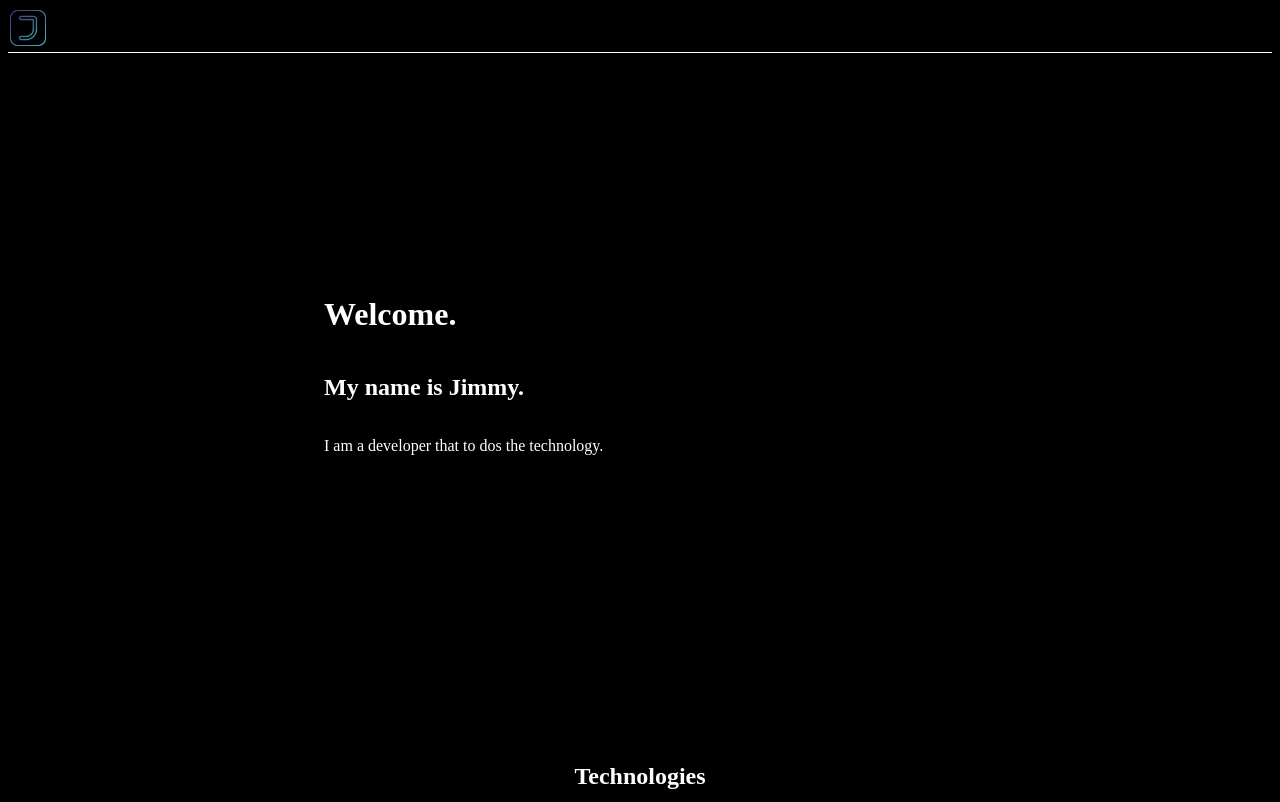
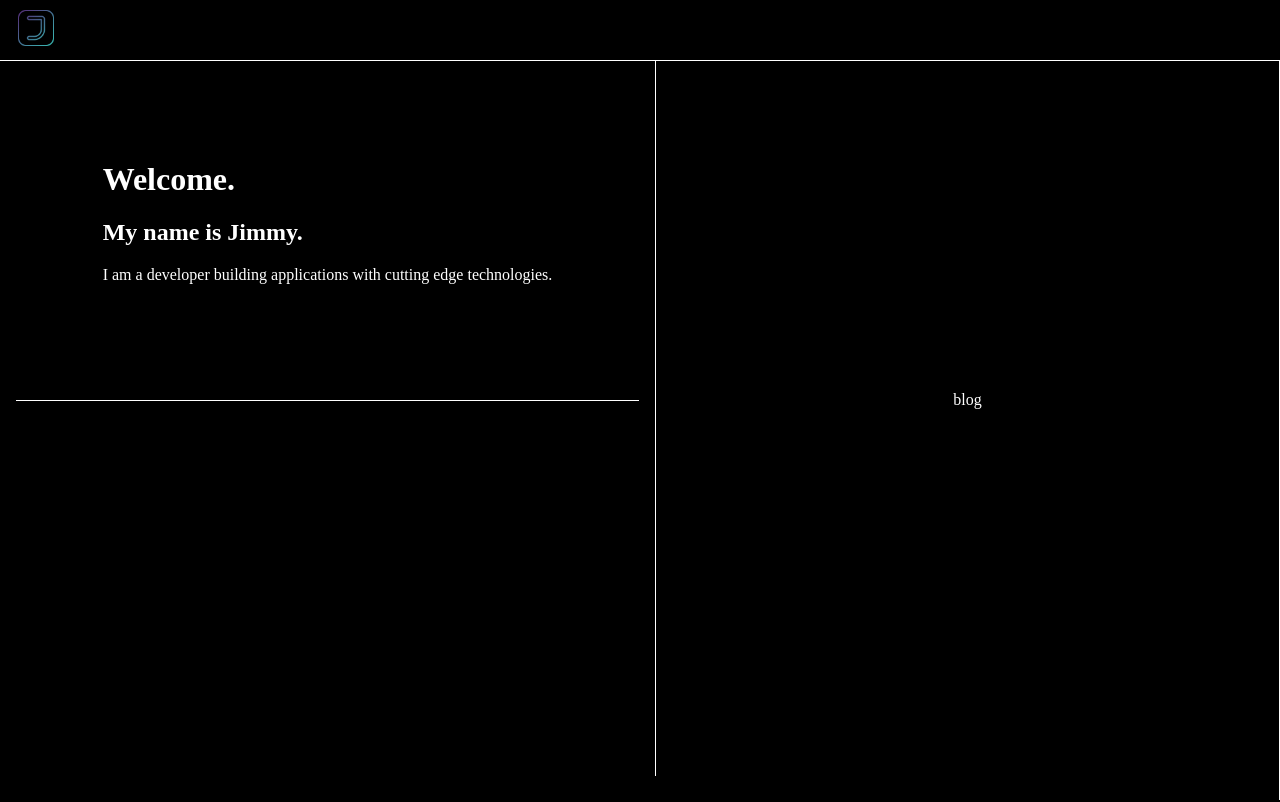
Before and after one commit to NguyenVBRC/next-portfolio-2024, a Next.js app: page / in a window 1280 px wide. Shown: the top 802 px of the page. Built offline with nearby package versions, Linux system fonts and the light colour scheme.

Commit message:
Styling - Set up page layout foundation

```diff
--- a/app/components/Introduction.js
+++ b/app/components/Introduction.js
@@ -1,9 +1,11 @@
 export default function Introduction() {
   return (
-    <div className="intro">
+    <div>
       <h1>Welcome.</h1>
       <h2>My name is Jimmy.</h2>
-      <p>I am a developer that to dos the technology.</p>
+      <p>
+        I am a developer building applications with cutting edge technologies.
+      </p>
     </div>
   );
 }
--- a/app/components/NavigationBar.js
+++ b/app/components/NavigationBar.js
@@ -1,6 +1,6 @@
 export default function NavigationBar() {
   return (
-    <nav>
+    <nav className="nav-bar">
       <img className="nav-logo" src="/jLogo.png" alt="Logo" />
     </nav>
   );
--- a/app/components/Technology.js
+++ b/app/components/Technology.js
@@ -1,8 +1,27 @@
 export default function Technology() {
+  const certifications = [
+    "AWS Cloud Practitioner",
+    "Full Stack Developer Certification",
+    "Programming Foundations: Algorithms Certificate",
+    "Programming Foundations: Object-Oriented Design",
+  ];
+
   return (
     <div className="tech">
       <h2>Technologies</h2>
-      <span>AWS, Azure, TypeScript, Node, React, Next, Restful APIs, Git</span>
+      <p id="hasBorder">
+        AWS, Azure, TypeScript, Node, React, Next, Restful APIs, Git, Nuxt, Vue
+      </p>
+      <h2>Certifications</h2>
+      <ul className="certs" id="hasBorder">
+        {certifications.map((cert, index) => {
+          return (
+            <li key={index} id="certList">
+              {cert}
+            </li>
+          );
+        })}
+      </ul>
     </div>
   );
 }
--- a/app/globals.css
+++ b/app/globals.css
@@ -5,48 +5,53 @@
 html,
 body {
   background-color: black;
-  height: 90%;
+  height: 100%;
+  margin: 0;
+  padding: 0;
 }
 
-nav {
+/* Navigation Bar */
+.nav-bar {
+  background-color: black;
   border-bottom: solid white 1px;
+  position: fixed;
+  top: 0;
   width: 100%;
 }
 
 .nav-logo {
   height: 40px;
+  margin: 0.5rem 0 0.5rem 1rem;
   width: 40px;
+  z-index: 100;
 }
 
-.page {
+/* Container */
+.container {
+  border-right: solid 1px white;
+  display: flex;
+  justify-content: center;
   align-items: center;
-  display: flex;
-  flex-direction: column;
-  justify-content: center;
-  margin: auto;
+  height: 100vh;
+}
+
+.intro-container {
+  border-right: solid 1px white;
+  height: 90%;
+  padding: 1em;
+  overflow: hidden; /* Ensure no scrollbars appear */
   width: 50%;
 }
 
-.intro {
+#intro {
+  align-items: center;
+  border-bottom: solid 1px white;
   display: flex;
-  flex-direction: column;
   justify-content: center;
-  height: 80vh;
-  width: 100%;
+  height: 50%;
 }
 
-.tech {
-  height: 40vh;
-  margin: 50px 0;
+.blog-container {
+  text-align: center;
+  width: 50%;
 }
-
-.tech h2 {
-  text-align: center;
-}
-
-.details {
-  border: solid 1px white;
-  border-radius: 7px;
-  margin: 1rem;
-  padding: 1rem;
-}
--- a/app/layout.js
+++ b/app/layout.js
@@ -11,7 +11,7 @@ export default function RootLayout({ children }) {
     <html lang="en">
       <body>
         <NavigationBar />
-        <div className="page">{children}</div>
+        {children}
       </body>
     </html>
   );
--- a/app/page.js
+++ b/app/page.js
@@ -4,10 +4,13 @@ import Experience from "./components/Experience/Experience";
 
 export default function Home() {
   return (
-    <>
-      <Introduction />
-      <Technology />
-      <Experience />
-    </>
+    <div className="container">
+      <div className="intro-container">
+        <div id="intro">
+          <Introduction />
+        </div>
+      </div>
+      <div className="blog-container">blog</div>
+    </div>
   );
 }
```
